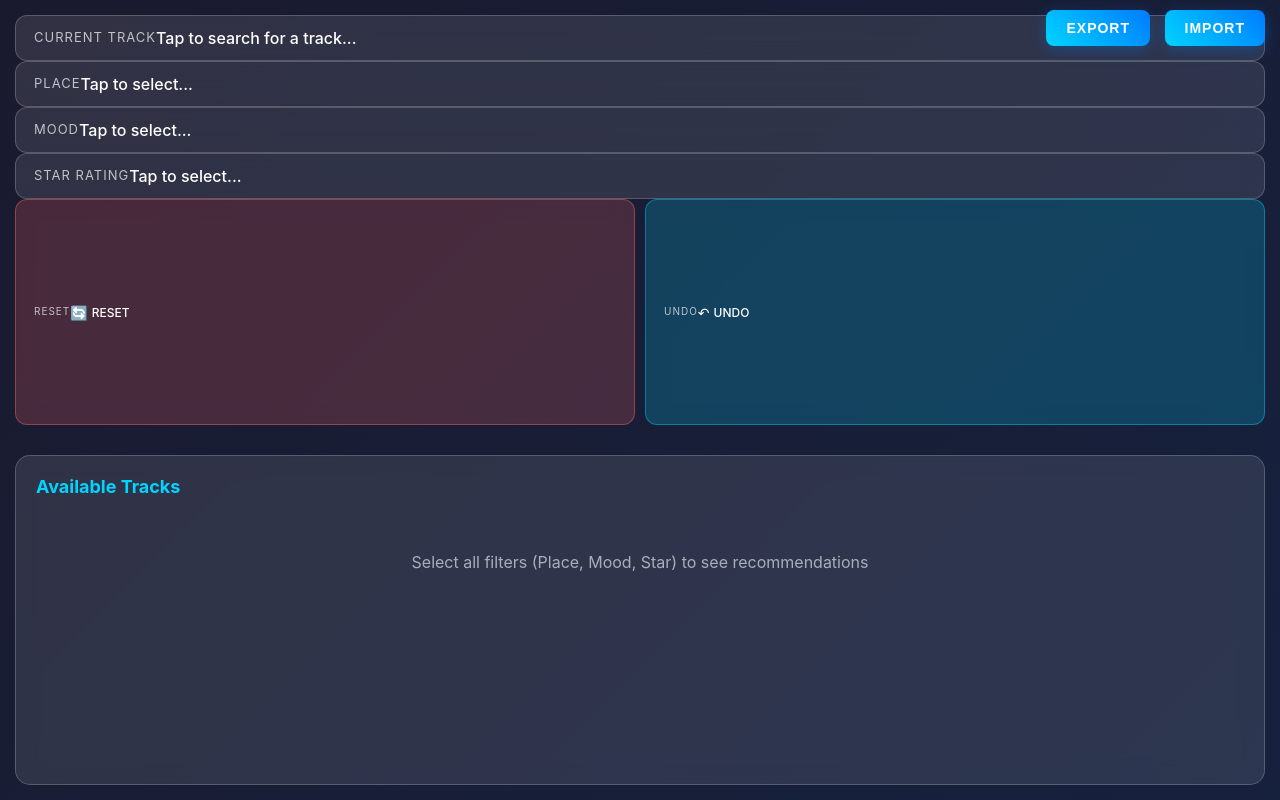
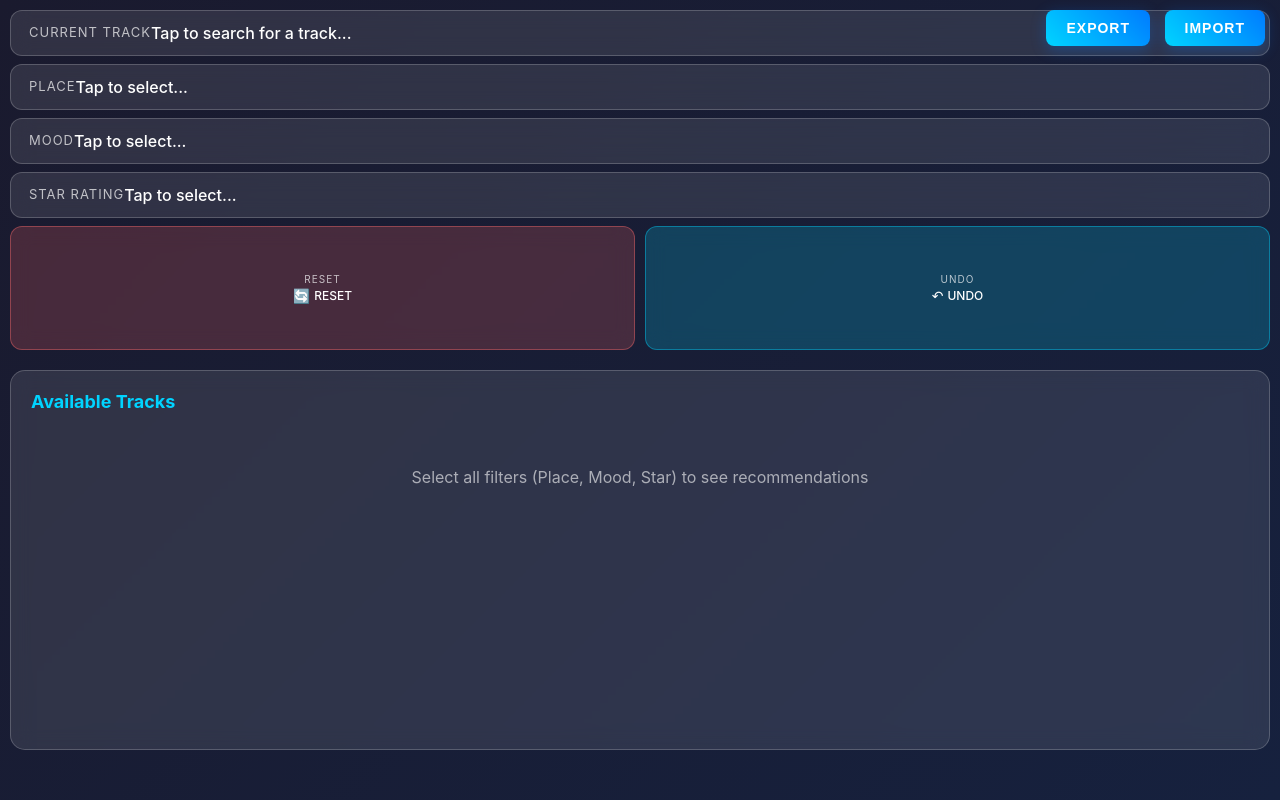
Before and after one commit to D-A-F-N-Y-X/DJ-Interface, a plain HTML site: page Interface.html in a window 1280 px wide. Drawn offline with Linux system fonts and the light colour scheme.

Commit message:
Update Interface.html

```diff
--- a/Interface.html
+++ b/Interface.html
@@ -50,11 +50,12 @@
 
         /* ===== TOP SECTION ===== */
         .top-section {
-            height: 55vh;
-            padding: 15px;
+            height: 45vh;
+            padding: 10px;
             display: flex;
             flex-direction: column;
-            justify-content: space-around;
+            justify-content: flex-start;
+            gap: 8px;
         }
 
         /* ===== FILTER BARS ===== */
@@ -152,6 +153,8 @@
             position: relative;
             min-height: 45px;
             display: flex;
+            flex-direction: column;
+            justify-content: center;
             align-items: center;
             -webkit-user-select: none;
             user-select: none;
@@ -212,8 +215,8 @@
 
         /* ===== BOTTOM SECTION ===== */
         .bottom-section {
-            height: 45vh;
-            padding: 15px;
+            height: 50vh;
+            padding: 10px;
             overflow: hidden;
         }
 
```
